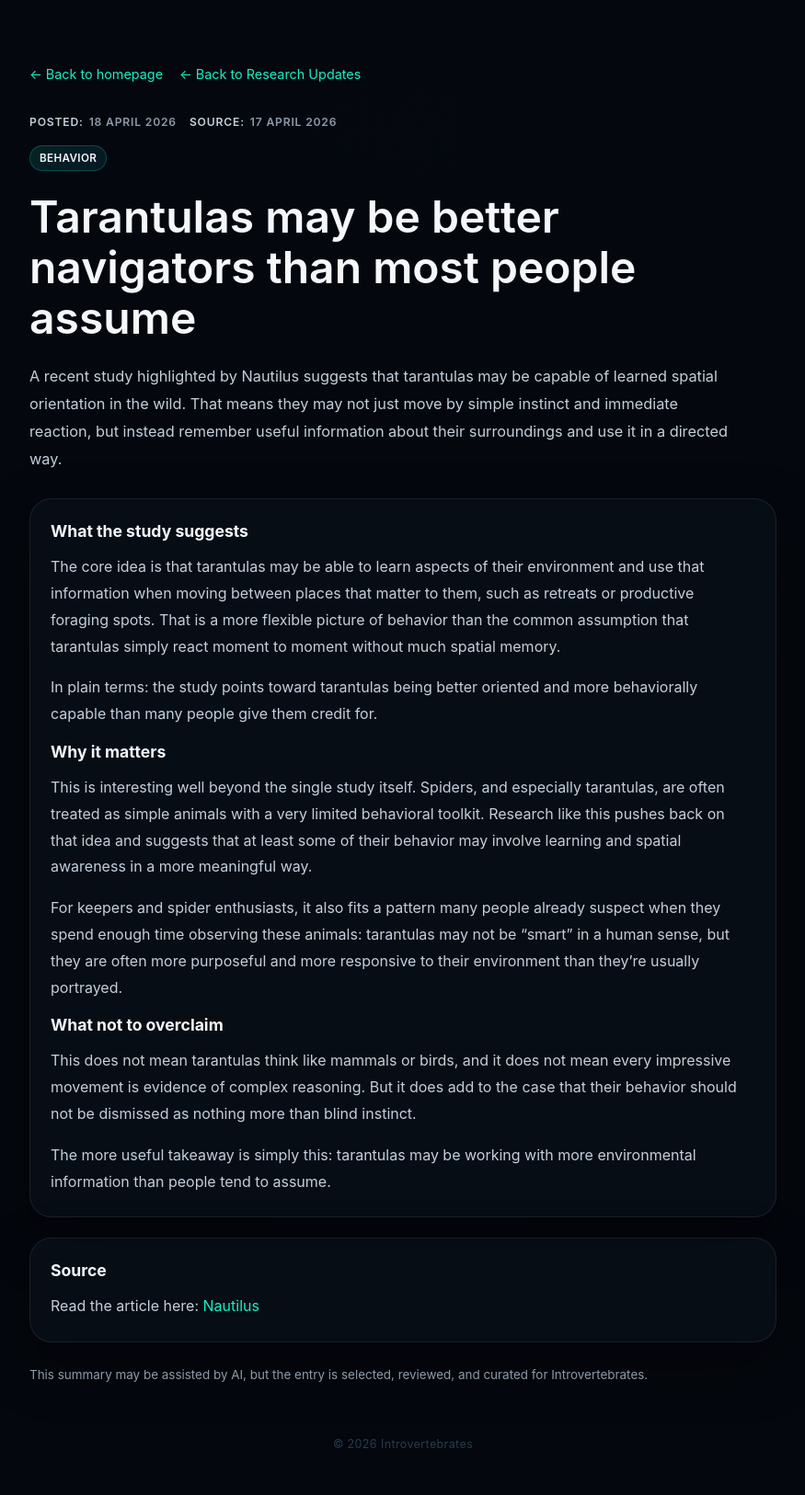
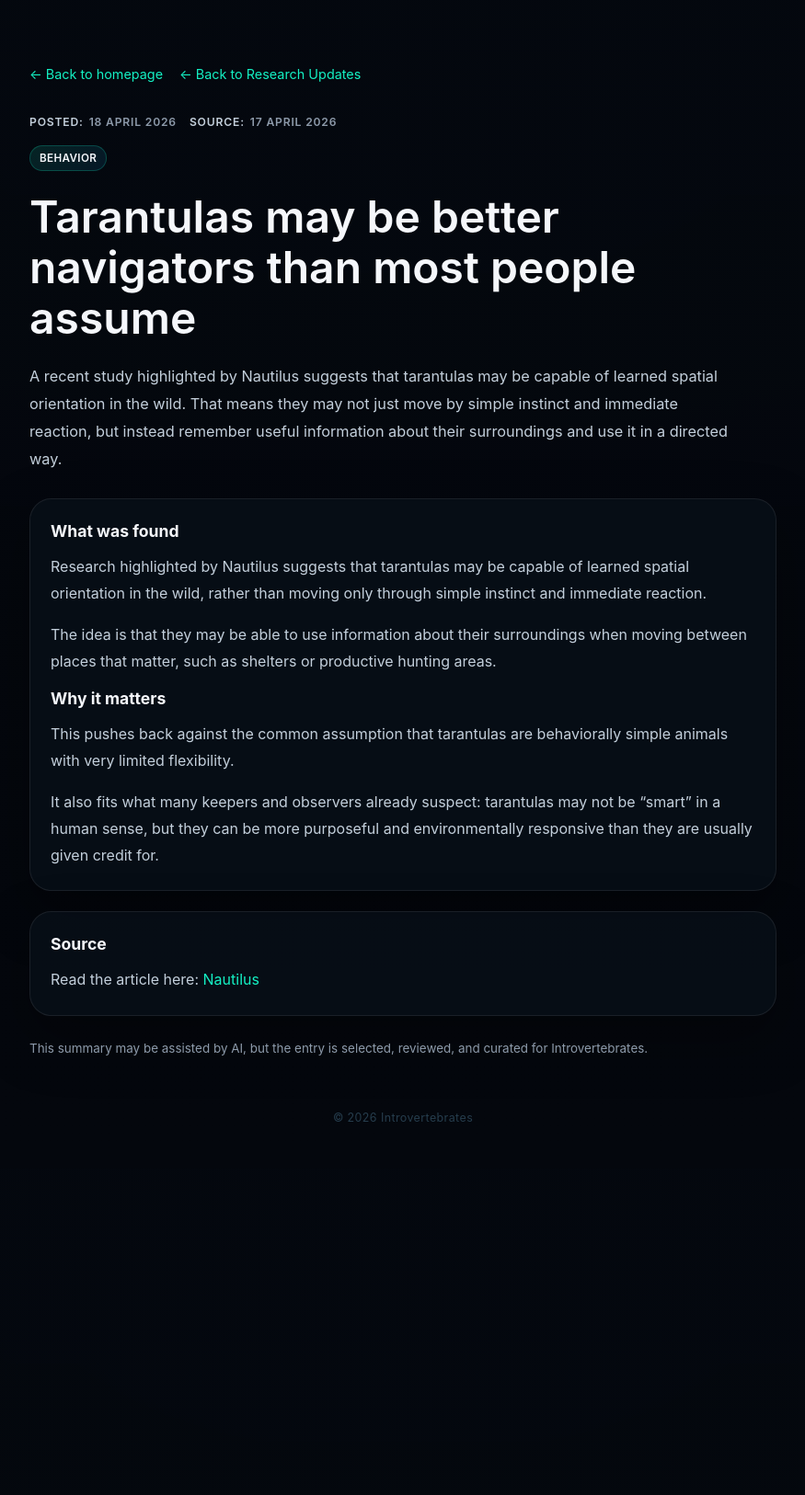
Before and after one commit to Introvertebrates/introvertebrates-site, a Jekyll site: the page built from _research/tarantula-navigation.md, in a window 1280 px wide. Shown: the whole page at 92% size, without its empty margins (202-1077 px from the left). Built offline with Jekyll 4.4.1, drawn with Linux system fonts in a browser that asks for light colours; after the commit the page ends 1271 px from its top, so only the background shows below that.

Commit message:
Update Research Updates “tarantula-navigation”

```diff
--- a/_research/tarantula-navigation.md
+++ b/_research/tarantula-navigation.md
@@ -1,35 +1,46 @@
 ---
 title: Tarantulas may be better navigators than most people assume
-description: A plain-language Introvertebrates summary of research suggesting that tarantulas may use learned spatial orientation in the wild.
+description: A plain-language Introvertebrates summary of research suggesting
+  that tarantulas may use learned spatial orientation in the wild.
 category: Behavior
 posted_date: 18 April 2026
 source_date: 17 April 2026
-summary: A recent study highlighted by Nautilus suggests that tarantulas may be capable of learned spatial orientation in the wild. That means they may not just move by simple instinct and immediate reaction, but instead remember useful information about their surroundings and use it in a directed way.
-why_it_matters: This pushes back against the idea that tarantulas are simple, purely instinct-driven animals and adds to the growing picture that they can show more flexible and purposeful behaviour than many people expect.
+summary: A recent study highlighted by Nautilus suggests that tarantulas may be
+  capable of learned spatial orientation in the wild. That means they may not
+  just move by simple instinct and immediate reaction, but instead remember
+  useful information about their surroundings and use it in a directed way.
+why_it_matters: This pushes back against the idea that tarantulas are simple,
+  purely instinct-driven animals and adds to the growing picture that they can
+  show more flexible and purposeful behaviour than many people expect.
 source_url: https://nautil.us/arachnophobes-beware-tarantulas-are-way-smarter-than-you-think-1279979
 source_name: Nautilus
 ---
+<h2>What was found</h2>
 
-<h2>What the study suggests</h2>
 <p>
-  The core idea is that tarantulas may be able to learn aspects of their environment and use that information when moving between places that matter to them, such as retreats or productive foraging spots. That is a more flexible picture of behavior than the common assumption that tarantulas simply react moment to moment without much spatial memory.
-</p>
-<p>
-  In plain terms: the study points toward tarantulas being better oriented and more behaviorally capable than many people give them credit for.
+
+  Research highlighted by Nautilus suggests that tarantulas may be capable of learned spatial orientation in the wild, rather than moving only through simple instinct and immediate reaction.
+
 </p>
 
-<h2>Why it matters</h2>
 <p>
-  This is interesting well beyond the single study itself. Spiders, and especially tarantulas, are often treated as simple animals with a very limited behavioral toolkit. Research like this pushes back on that idea and suggests that at least some of their behavior may involve learning and spatial awareness in a more meaningful way.
-</p>
-<p>
-  For keepers and spider enthusiasts, it also fits a pattern many people already suspect when they spend enough time observing these animals: tarantulas may not be “smart” in a human sense, but they are often more purposeful and more responsive to their environment than they’re usually portrayed.
+
+  The idea is that they may be able to use information about their surroundings when moving between places that matter, such as shelters or productive hunting areas.
+
 </p>
 
-<h2>What not to overclaim</h2>
+
+
+<h2>Why it matters</h2>
+
 <p>
-  This does not mean tarantulas think like mammals or birds, and it does not mean every impressive movement is evidence of complex reasoning. But it does add to the case that their behavior should not be dismissed as nothing more than blind instinct.
+
+  This pushes back against the common assumption that tarantulas are behaviorally simple animals with very limited flexibility.
+
 </p>
+
 <p>
-  The more useful takeaway is simply this: tarantulas may be working with more environmental information than people tend to assume.
+
+  It also fits what many keepers and observers already suspect: tarantulas may not be “smart” in a human sense, but they can be more purposeful and environmentally responsive than they are usually given credit for.
+
 </p>
```
